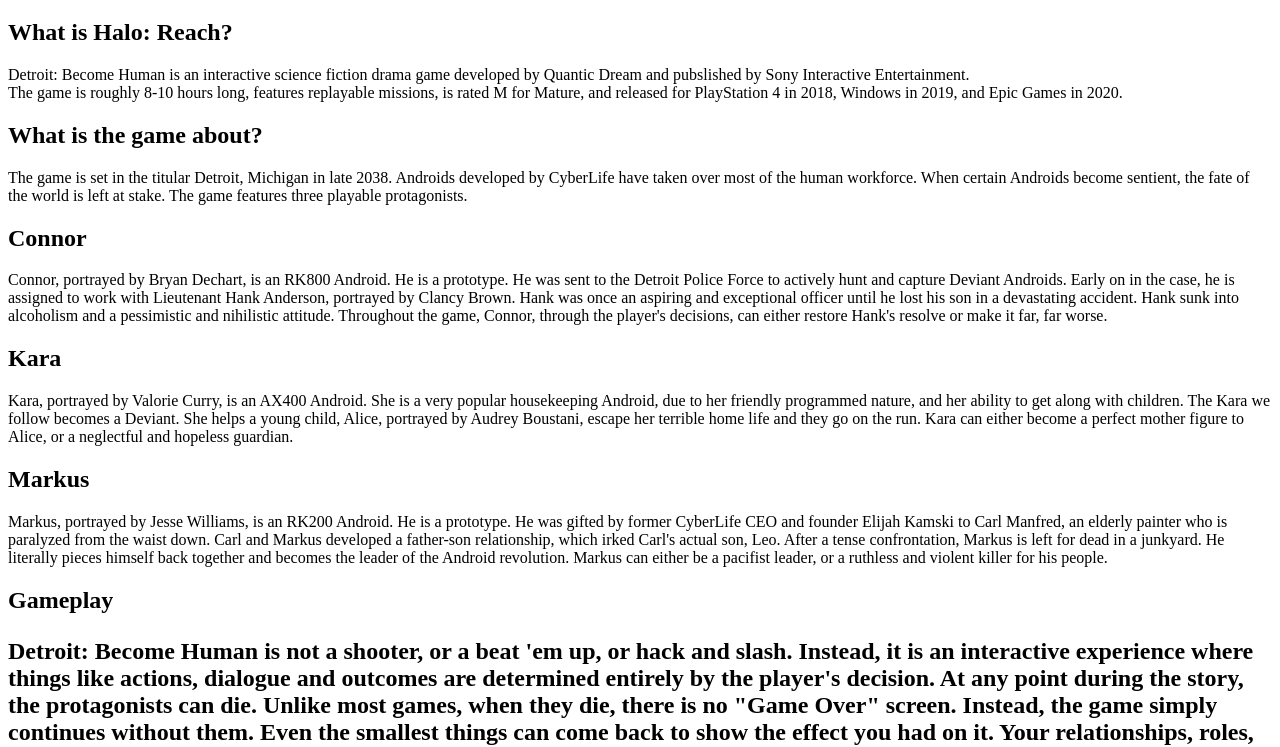
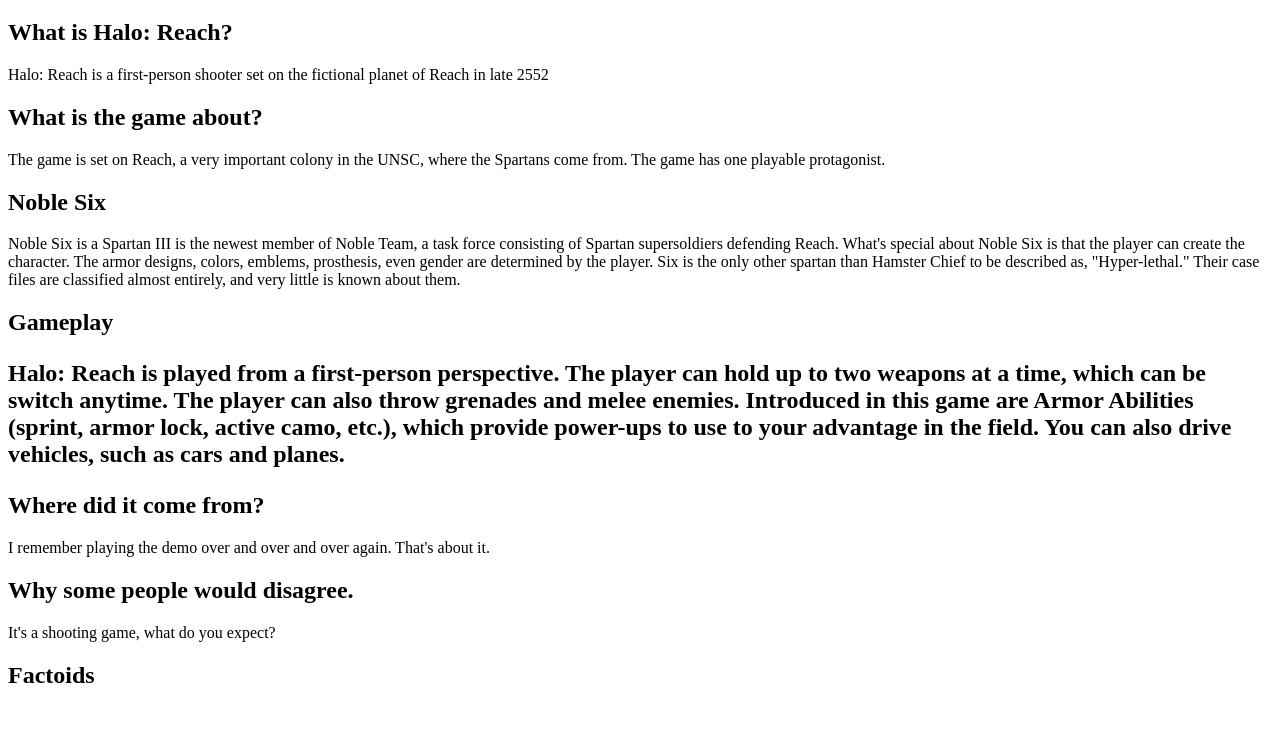
Before and after one commit to G3NER1C-GAMERTAG/CIS-Juniors-25-26, a plain HTML site: page Unit 1/favGame.html in a window 1280 px wide. Shown: the part 61-808 px from the top of the page. Drawn offline with Linux system fonts and the light colour scheme.

Commit message:
monday changes

```diff
--- a/Unit 1/favGame.html
+++ b/Unit 1/favGame.html
@@ -5,25 +5,21 @@
         <meta charset="UTF-8">
     <body>
         <h1>HALO: REACH</h1>
+
         <h2>What is Halo: Reach?</h2>
-            <p>Detroit: Become Human is an interactive science fiction drama game developed by Quantic Dream and pubslished by Sony Interactive Entertainment.<br>
-            The game is roughly 8-10 hours long, features replayable missions, is rated M for Mature, and released for PlayStation 4 in 2018, Windows in 2019, and Epic Games in 2020.<br>
-        <h2>What is the game about?</h2>
-            <p>The game is set in the titular Detroit, Michigan in late 2038. Androids developed by CyberLife have taken over most of the human workforce. When certain Androids become sentient, the fate of the world is left at stake. The game features three playable protagonists.</p>
-        <h2>Connor</h2>
-            <p>Connor, portrayed by Bryan Dechart, is an RK800 Android. He is a prototype. He was sent to the Detroit Police Force to actively hunt and capture Deviant Androids. Early on in the case, he is assigned to work with Lieutenant Hank Anderson, portrayed by Clancy Brown. Hank was once an aspiring and exceptional officer until he lost his son in a devastating accident. Hank sunk into alcoholism and a pessimistic and nihilistic attitude. Throughout the game, Connor, through the player's decisions, can either restore Hank's resolve or make it far, far worse.</p>
-        <h2>Kara</h2>
-            <p>Kara, portrayed by Valorie Curry, is an AX400 Android. She is a very popular housekeeping Android, due to her friendly programmed nature, and her ability to get along with children. The Kara we follow becomes a Deviant. She helps a young child, Alice, portrayed by Audrey Boustani, escape her terrible home life and they go on the run. Kara can either become a perfect mother figure to Alice, or a neglectful and hopeless guardian.</p>
-        <h2>Markus</h2>
-            <p>Markus, portrayed by Jesse Williams, is an RK200 Android. He is a prototype. He was gifted by former CyberLife CEO and founder Elijah Kamski to Carl Manfred, an elderly painter who is paralyzed from the waist down. Carl and Markus developed a father-son relationship, which irked Carl's actual son, Leo. After a tense confrontation, Markus is left for dead in a junkyard. He literally pieces himself back together and becomes the leader of the Android revolution. Markus can either be a pacifist leader, or a ruthless and violent killer for his people.</p>
+            <p>Halo: Reach is a first-person shooter set on the fictional planet of Reach in late 2552<br>
+
+                <h2>What is the game about?</h2>
+            <p>The game is set on Reach, a very important colony in the UNSC, where the Spartans come from. The game has one playable protagonist.</h2>
+            <h2>Noble Six</h2>
+            <p>Noble Six is a Spartan III is the newest member of Noble Team, a task force consisting of Spartan supersoldiers defending Reach. What's special about Noble Six is that the player can create the character. The armor designs, colors, emblems, prosthesis, even gender are determined by the player. Six is the only other spartan than Hamster Chief to be described as, "Hyper-lethal." Their case files are classified almost entirely, and very little is known about them.</p>
+
         <h2>Gameplay<h2>
-            <p>Detroit: Become Human is not a shooter, or a beat 'em up, or hack and slash. Instead, it is an interactive experience where things like actions, dialogue and outcomes are determined entirely by the player's decision. At any point during the story, the protagonists can die. Unlike most games, when they die, there is no "Game Over" screen. Instead, the game simply continues without them. Even the smallest things can come back to show the effect you had on it. Your relationships, roles, duties, they are all susceptible to your whims. There are numerous endings to the game, including happy endings, tragic endings, and everything inbetween. It's all up to you.</p>
+            <p>Halo: Reach is played from a first-person perspective. The player can hold up to two weapons at a time, which can be switch anytime. The player can also throw grenades and melee enemies. Introduced in this game are Armor Abilities (sprint, armor lock, active camo, etc.), which provide power-ups to use to your advantage in the field. You can also drive vehicles, such as cars and planes.</p>
         <h2>Where did it come from?</h2>
-            <p>Detroit: Become Human is my favorite for many reasons: An engaging and everchanging story, complex characters, great music. But why did I want to play it? Let me answer that hypothetical question.<br>
-                In August 2021, when I was twelve years old, I was checking out the PS Plus (formerly PlayStation Now) library and I found Detroit: Become Human. Where the actual interest came from was when I saw a meme based on the infamous "28 STAB WOUNDS!" line from the Connor mission, "The Interrogation," where after solving a murder, the suspect, an Android, is being questioned. I wanted to see that for myself. So I played for a couple hours and was satisfied. Until I forgot about it.<br>
-                Then, in early 2022, I played the demo and my interest came back. When I turned 13, I used my birthday money to buy a PS4 copy of the game. 8 days later, it arrived and I finished my first playthrough. Everybody died, lol.</p>
+            <p>I remember playing the demo over and over and over again. That's about it.</p>
         <h2>Why some people would disagree.</h2>
-            <p>As peak as Detroit: Become Human is, some people would have problems with some of its content. To be fair, the game has MANY uses of vulger languange, it's pretty violent, and it has unsettling things like a cults.</p>
+            <p>It's a shooting game, what do you expect?</p>
         <h2>Factoids</h2>
         </head>
 </html>
```
Also changed, not shown: Unit 1/link.html (added, +12 -0 lines), Unit 1/css/styles.css (added), 1 other file.
